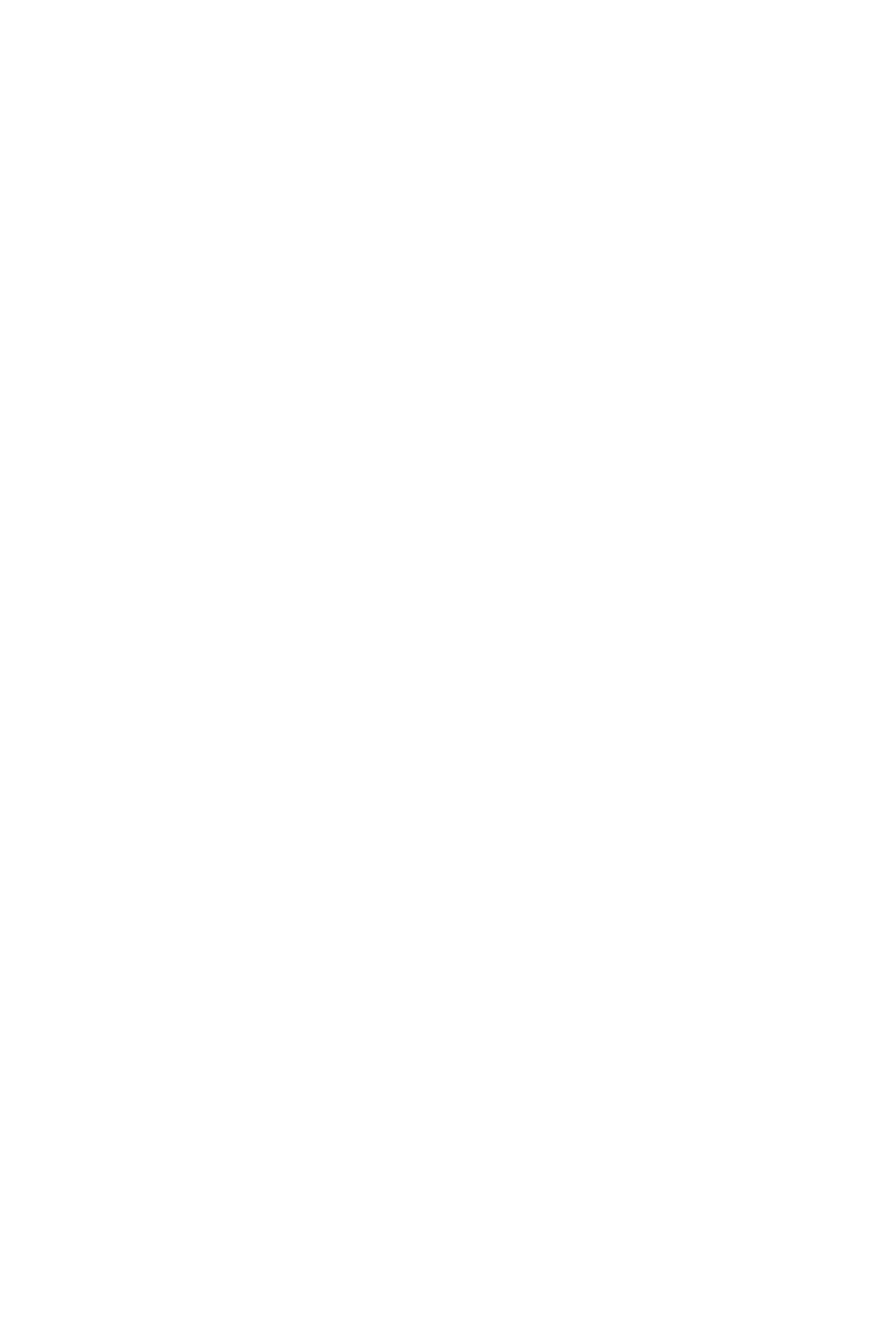
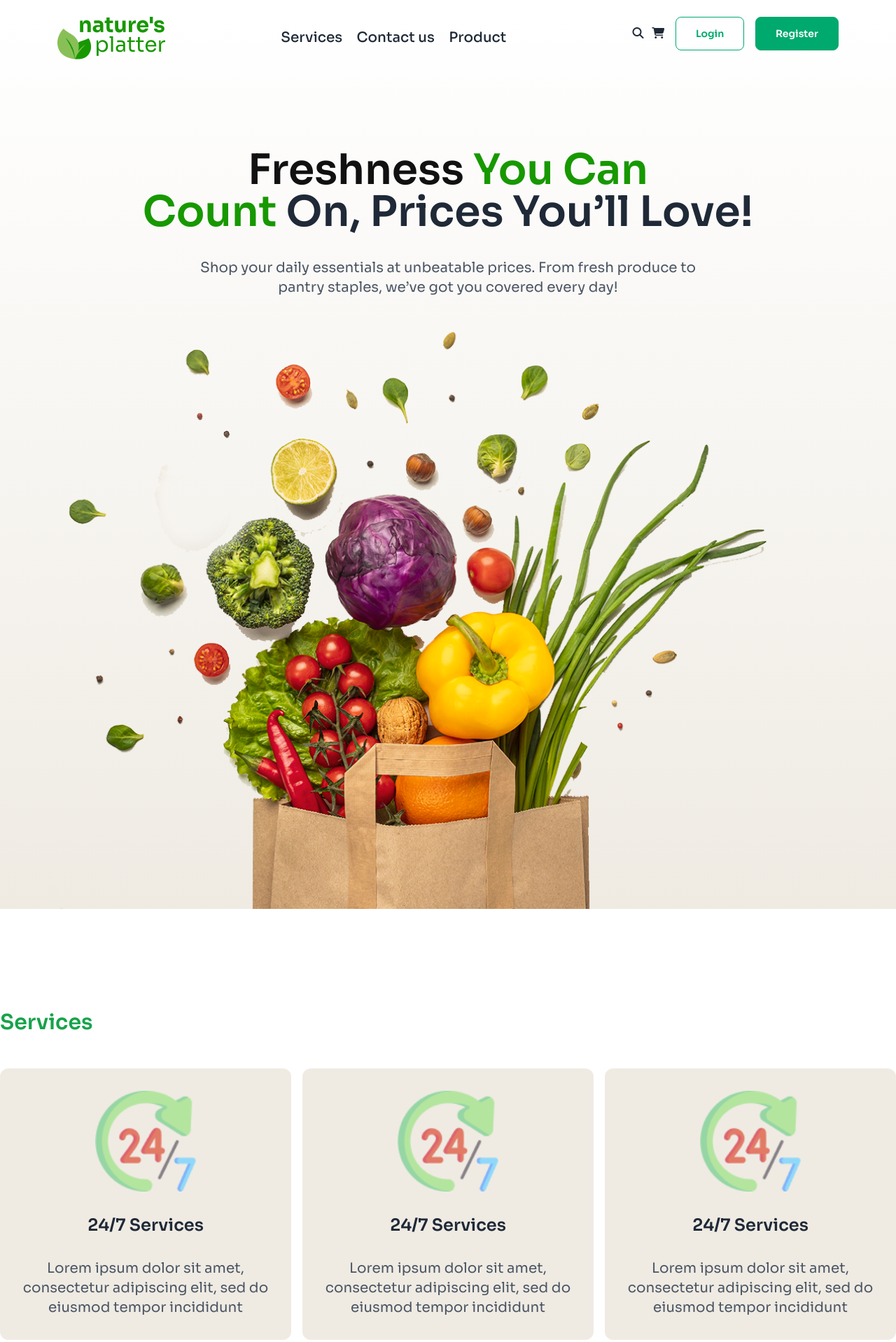
Before and after one commit to MohammadDevs/Futurt-Shopno-Mart, a plain HTML site: page index.html in a window 1280 px wide. Shown: the whole page at 70% size. Before the commit the page ends 800 px from the top, so only its background shows below. Drawn offline with nearby package versions, Linux system fonts and the light colour scheme.

Commit message:
added Service section

```diff
--- a/index.html
+++ b/index.html
@@ -11,6 +11,8 @@
     <!-- tailwind and daisy Ui cdn -->
 <link href="https://cdn.jsdelivr.net/npm/daisyui@4.12.23/dist/full.min.css" rel="stylesheet" type="text/css" />
 <script src="https://cdn.tailwindcss.com"></script>
+    <!-- font wesome cdn -->
+    <script src="https://kit.fontawesome.com/ec38295aff.js" crossorigin="anonymous"></script>
     <!-- Fonts Styles -->
      <style>
          .sora-font{font-family: "Sora", serif;}
@@ -18,6 +20,76 @@
 </head>
 <body class="sora-font">
 
+<header class="bg-gradient-to-b from-[#FFFFFF] to-[#EFEBE3]">
+    <nav class="mb-10 md:mb-32">
+        <div class="flex justify-around md:mt-6">
+            <!-- logo-img -->
+            <div class="hidden md:block"><img src="images/logo-header.png" alt=""></div>
+            <!-- nav-links -->
+        <div class="flex gap-4 mt-4 hidden md:block font-medium text-xl">
+            <a class="mr-4" href="#">Services</a>
+            <a class="mr-4" href="#">Contact us</a>
+            <a class="mr-4" href="#">Product</a>
+        </div>
+        <!-- nav-icons -->
+        <div class="flex items-center hidden md:block">
+            <i class="fa-solid fa-magnifying-glass"></i>
+            <i class="fa-solid fa-cart-shopping ml-2"></i>
+            <button class="btn btn-outline btn-success px-7 py-3 ml-3">Login</button>
+            <button class="btn btn-success py-3 px-7 text-white ml-3">Register</button>
+        </div>
+        <div class=" flex gap-64 items-center  mt-3 md:hidden ">
+            <div><img class="w-100%" src="images/Group.png" alt=""></div>
+            <div><i class="fa-solid fa-bars text-green-600 text-2xl"></i></div>
+        </div>
+        </div>
+    </nav>
+    <!-- nav section end -->
+     <!-- banner section Start -->
+      <div class="max-w-6xl mx-auto items-center mb-12 md:mb-36">
+        <!-- banner titel -->
+        <div class="font-semibold text-4xl md:text-6xl text-center">
+                <span class="text-[#111111]">Freshness</span> <span class="text-[#179800]">You Can <br>
+                    Count</span> <span>On, Prices You’ll Love!</span>
+        </div>
+        <!-- banner contant -->
+          <div class="md:mx-auto text-xl text-center text-gray-600 my-9 mx-3 max-w-3xl mx-6">Shop your daily essentials at unbeatable prices. From fresh produce to pantry
+             staples, we’ve got you covered every day!</div>
+            <!-- banner image -->
+          <div><img src="images/hero-vegetables.png" alt=""></div>
+      </div>
+</header>
+<main class="max-w-7xl mx-3 lg:mx-auto">
+        <!-- service section Start -->
+    <section class="mb-12 md:mb-36">
+        <h2 class="text-3xl font-semibold text-green-600 mb-12">Services</h2>
+    <!-- card 1 -->
+    <div class="flex gap-4 flex-col md:flex-row">
+        <div class="max-w-md bg-[#EFEBE3] rounded-xl text-center">
+           <div class="flex justify-center"> <img class="w-36 my-8" src="images/service.png" alt=""></div>
+            <h5 class="font-semibold text-2xl mb-3">24/7 Services </h5>
+            <p class="m-8 text-xl text-gray-600">Lorem ipsum dolor sit amet, consectetur adipiscing elit, sed do eiusmod tempor incididunt</p>
 
+            <!-- card 2 -->
+        </div>
+        <div class="max-w-md bg-[#EFEBE3] rounded-xl text-center">
+           <div class="flex justify-center"> <img class="w-36 my-8" src="images/service.png" alt=""></div>
+            <h5 class="font-semibold text-2xl mb-3">24/7 Services </h5>
+            <p class="m-8 text-xl text-gray-600">Lorem ipsum dolor sit amet, consectetur adipiscing elit, sed do eiusmod tempor incididunt</p>
+
+            <!-- card 3 -->
+        </div>
+        <div class="max-w-md bg-[#EFEBE3] rounded-xl text-center">
+           <div class="flex justify-center"> <img class="w-36 my-8" src="images/service.png" alt=""></div>
+            <h5 class="font-semibold text-2xl mb-3">24/7 Services </h5>
+            <p class="m-8 text-xl text-gray-600">Lorem ipsum dolor sit amet, consectetur adipiscing elit, sed do eiusmod tempor incididunt</p>
+
+
+        </div>
+
+    </div>
+    </section>
+</main>
+<footer></footer>
 </body>
 </html>
```
Also changed, not shown: images/Group.png (added), images/dawat-logo.png (renamed from c2-assets/dawat-logo.png), images/dawat-mock-up.png (renamed from c2-assets/dawat-mock-up.png), images/delivery.png (renamed from c2-assets/delivery.png), images/healthy.png (renamed from c2-assets/healthy.png), images/hero-vegetables.png (renamed from c2-assets/hero-vegetables.png), images/india-gate-logo.png (renamed from c2-assets/india-gate-logo.png), images/india-gate-mock-up.png (renamed from c2-assets/india-gate-mock-up.png), images/logo-footer.png (renamed from c2-assets/logo-footer.png), images/logo-header.png (renamed from c2-assets/logo-header.png), images/onion.png (renamed from c2-assets/onion.png), images/potato.png (renamed from c2-assets/potato.png), images/service.png (renamed from c2-assets/service.png), images/tomato.png (renamed from c2-assets/tomato.png), 2 more files.
